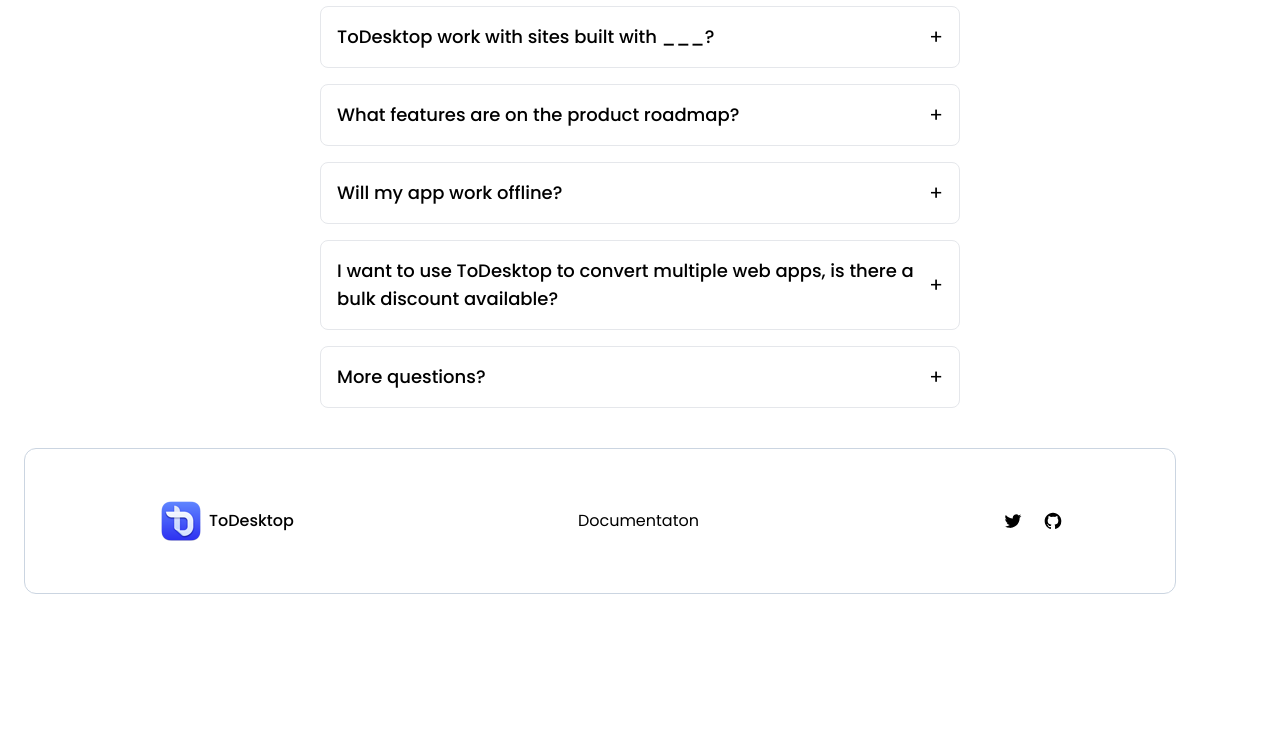
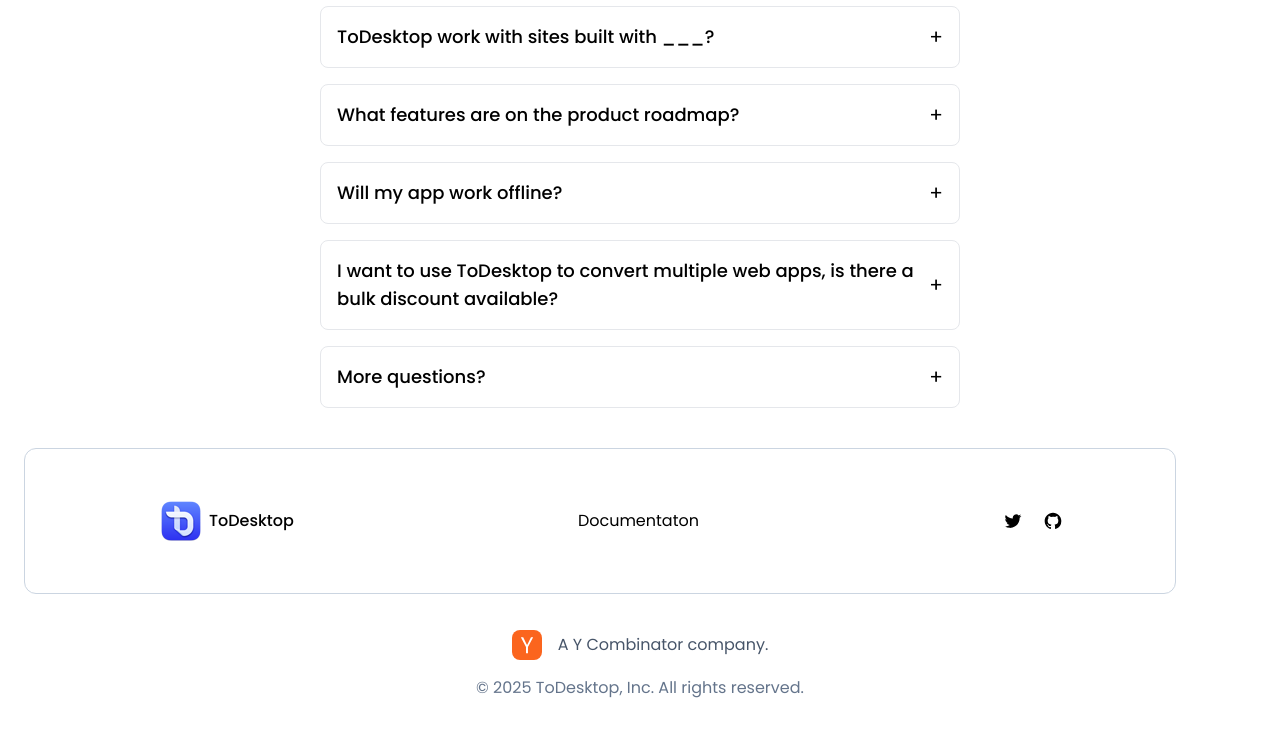
Before and after one commit to rajyadav63/ToDesktop, a React (Vite) app: page / in a window 1280 px wide. Shown: the part 7184-7920 px from the top of the page. Built offline with nearby package versions, Linux system fonts and the light colour scheme.

Commit message:
sub footer added

```diff
--- a/src/App.jsx
+++ b/src/App.jsx
@@ -9,6 +9,7 @@
 import Nabvar from './components/Nabvar'
 import Pricing from './components/Pricing'
 import Sliders from './components/Sliders'
+import SubFooter from './components/SubFooter'
 import SupportCard from './components/SupportCard'
 import ToDesktopHandle from './components/ToDesktopHandle'
 import Step1 from './components/works-step/Step1'
@@ -39,7 +40,7 @@
       <h1 className='text-3xl lg:text-5xl text-center font-semibold lg:font-bold m-[20px] lg:ml-[100px] mt-[40px]'>Frequently Asked Questions</h1>
       <Faq />
       <Footer />
-      <div className='h-[60vh]'></div>
+      <SubFooter />
     </>
   )
 }
--- /dev/null
+++ b/src/components/SubFooter.jsx
@@ -0,0 +1,17 @@
+import React from 'react'
+
+const SubFooter = () => {
+    return (
+        <div className='flex flex-col justify-center items-center text-center gap-4 mt-9 mb-5'>
+            <div className='flex justify-center items-center text-center gap-4'>
+                <img className='h-[30px] rounded-lg' src="/assets/asset 54.svg" alt="" />
+                <span className='text-slate-600'>A Y Combinator company.</span>
+            </div>
+            <div>
+                <p className='text-slate-500'>© 2025 ToDesktop, Inc. All rights reserved.</p>
+            </div>
+        </div>
+    )
+}
+
+export default SubFooter
```
